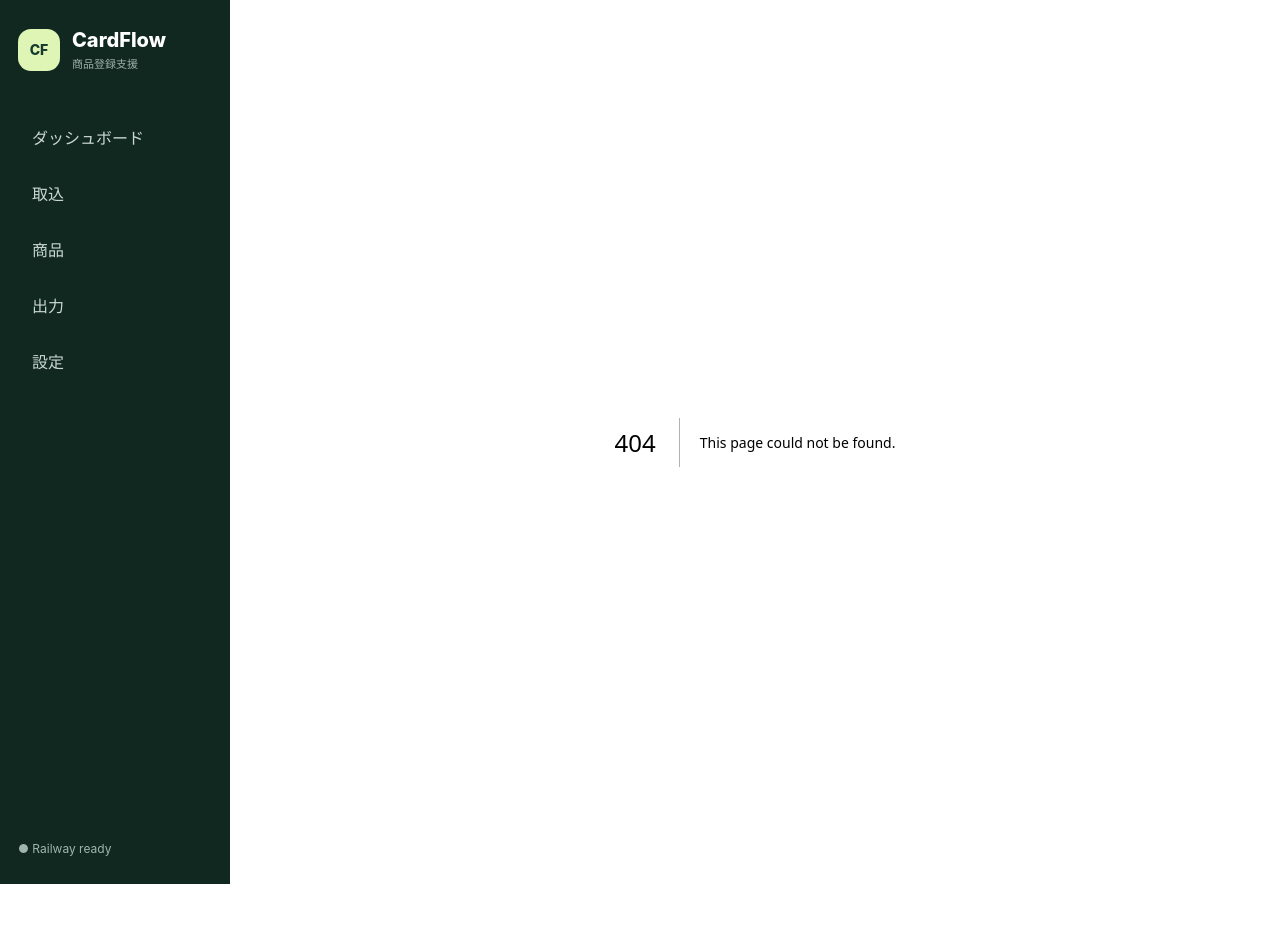
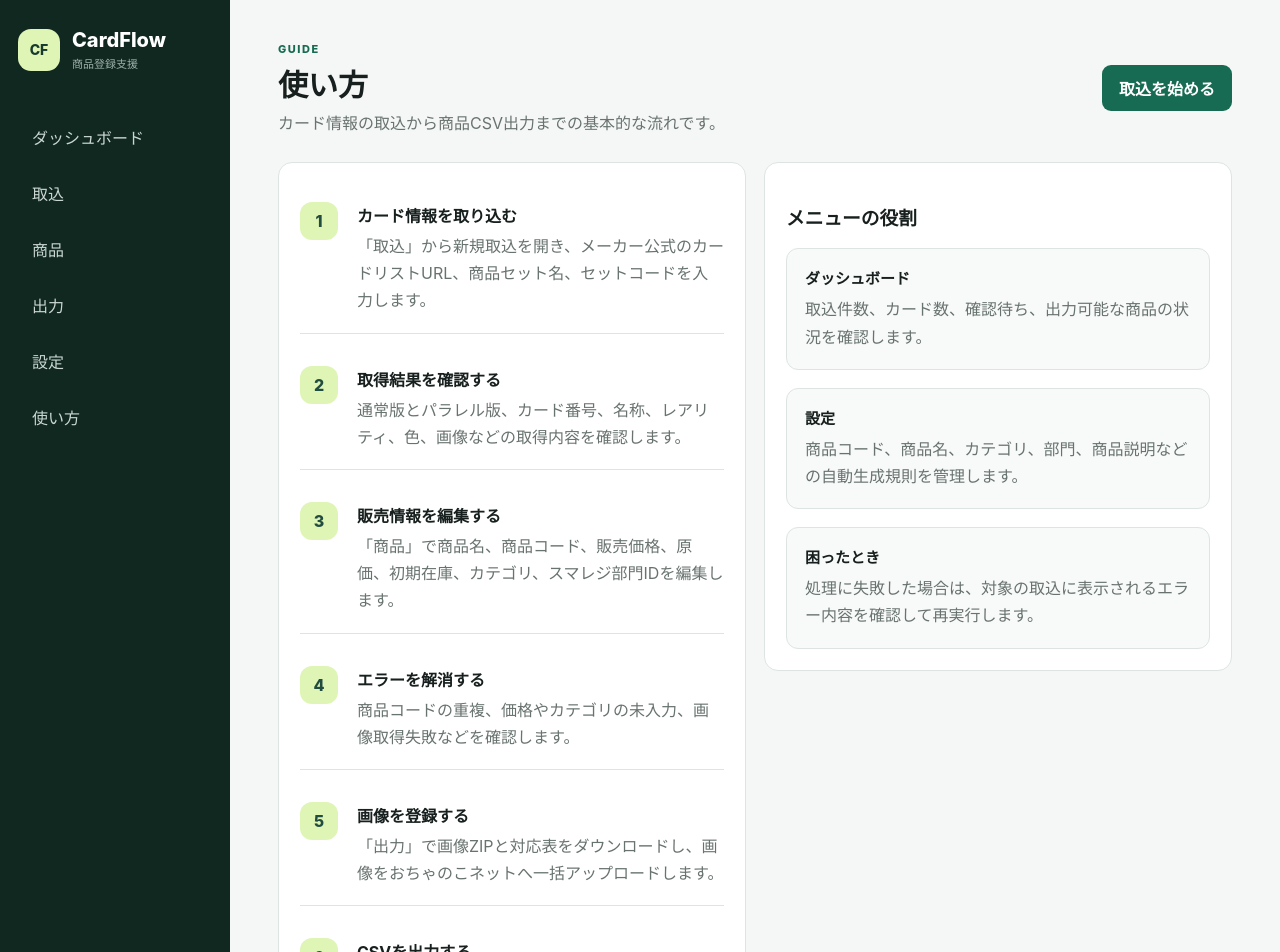
Before and after one commit to yokoyokoyoko555-hub/ecimporvment, a Next.js app: page /guide in a window 1280 px wide. Before the commit this address had no page. Shown: the top 952 px of the page. Before the commit the page ends 884 px from the top, so only its background shows below. Built offline with nearby package versions, Linux system fonts and the light colour scheme.

Commit message:
feat: add usage guide menu

```diff
--- /dev/null
+++ b/app/guide/guide.css
@@ -0,0 +1 @@
+.guideSteps{display:grid;gap:14px}.guideStep{display:grid;grid-template-columns:42px 1fr;gap:15px;align-items:start;padding:18px 0;border-bottom:1px solid var(--line)}.guideStep:last-child{border-bottom:0}.stepNumber{display:grid;place-items:center;width:38px;height:38px;border-radius:12px;background:var(--lime);color:#214c3f;font-weight:800}.guideStep h3{margin:1px 0 6px;font-size:16px}.guideStep p{margin:0;color:var(--muted);line-height:1.7}.guideNote{margin-top:18px;padding:18px;border-radius:12px;background:#f8faf9;border:1px solid var(--line)}.guideNote h3{margin:0 0 8px;font-size:15px}.guideNote p{margin:0;color:var(--muted);line-height:1.7}
--- /dev/null
+++ b/app/guide/page.tsx
@@ -0,0 +1,15 @@
+import Link from "next/link";
+import "./guide.css";
+
+const steps = [
+  ["カード情報を取り込む", "「取込」から新規取込を開き、メーカー公式のカードリストURL、商品セット名、セットコードを入力します。"],
+  ["取得結果を確認する", "通常版とパラレル版、カード番号、名称、レアリティ、色、画像などの取得内容を確認します。"],
+  ["販売情報を編集する", "「商品」で商品名、商品コード、販売価格、原価、初期在庫、カテゴリ、スマレジ部門IDを編集します。"],
+  ["エラーを解消する", "商品コードの重複、価格やカテゴリの未入力、画像取得失敗などを確認します。"],
+  ["画像を登録する", "「出力」で画像ZIPと対応表をダウンロードし、画像をおちゃのこネットへ一括アップロードします。"],
+  ["CSVを出力する", "おちゃのこネット用CSVとスマレジ用CSVを生成します。両方に共通の商品コードが設定されます。"],
+];
+
+export default function GuidePage() {
+  return <><header className="topline"><div><div className="eyebrow">Guide</div><h1>使い方</h1><p className="subtitle">カード情報の取込から商品CSV出力までの基本的な流れです。</p></div><Link className="button" href="/imports/new">取込を始める</Link></header><div className="grid2"><section className="card"><div className="guideSteps">{steps.map(([title, text], index) => <div className="guideStep" key={title}><span className="stepNumber">{index + 1}</span><div><h3>{title}</h3><p>{text}</p></div></div>)}</div></section><aside><section className="card"><h3>メニューの役割</h3><div className="guideNote"><h3>ダッシュボード</h3><p>取込件数、カード数、確認待ち、出力可能な商品の状況を確認します。</p></div><div className="guideNote"><h3>設定</h3><p>商品コード、商品名、カテゴリ、部門、商品説明などの自動生成規則を管理します。</p></div><div className="guideNote"><h3>困ったとき</h3><p>処理に失敗した場合は、対象の取込に表示されるエラー内容を確認して再実行します。</p></div></section></aside></div></>;
+}
--- a/app/layout.tsx
+++ b/app/layout.tsx
@@ -4,7 +4,7 @@ import "./globals.css";
 
 export const metadata: Metadata = { title: "CardFlow", description: "トレーディングカード商品登録支援" };
 
-const nav = [{ href: "/", label: "ダッシュボード" }, { href: "/imports", label: "取込" }, { href: "/products", label: "商品" }, { href: "/exports", label: "出力" }, { href: "/settings", label: "設定" }];
+const nav = [{ href: "/", label: "ダッシュボード" }, { href: "/imports", label: "取込" }, { href: "/products", label: "商品" }, { href: "/exports", label: "出力" }, { href: "/settings", label: "設定" }, { href: "/guide", label: "使い方" }];
 
 export default function RootLayout({ children }: Readonly<{ children: React.ReactNode }>) {
   return <html lang="ja"><body><div className="shell">
```
